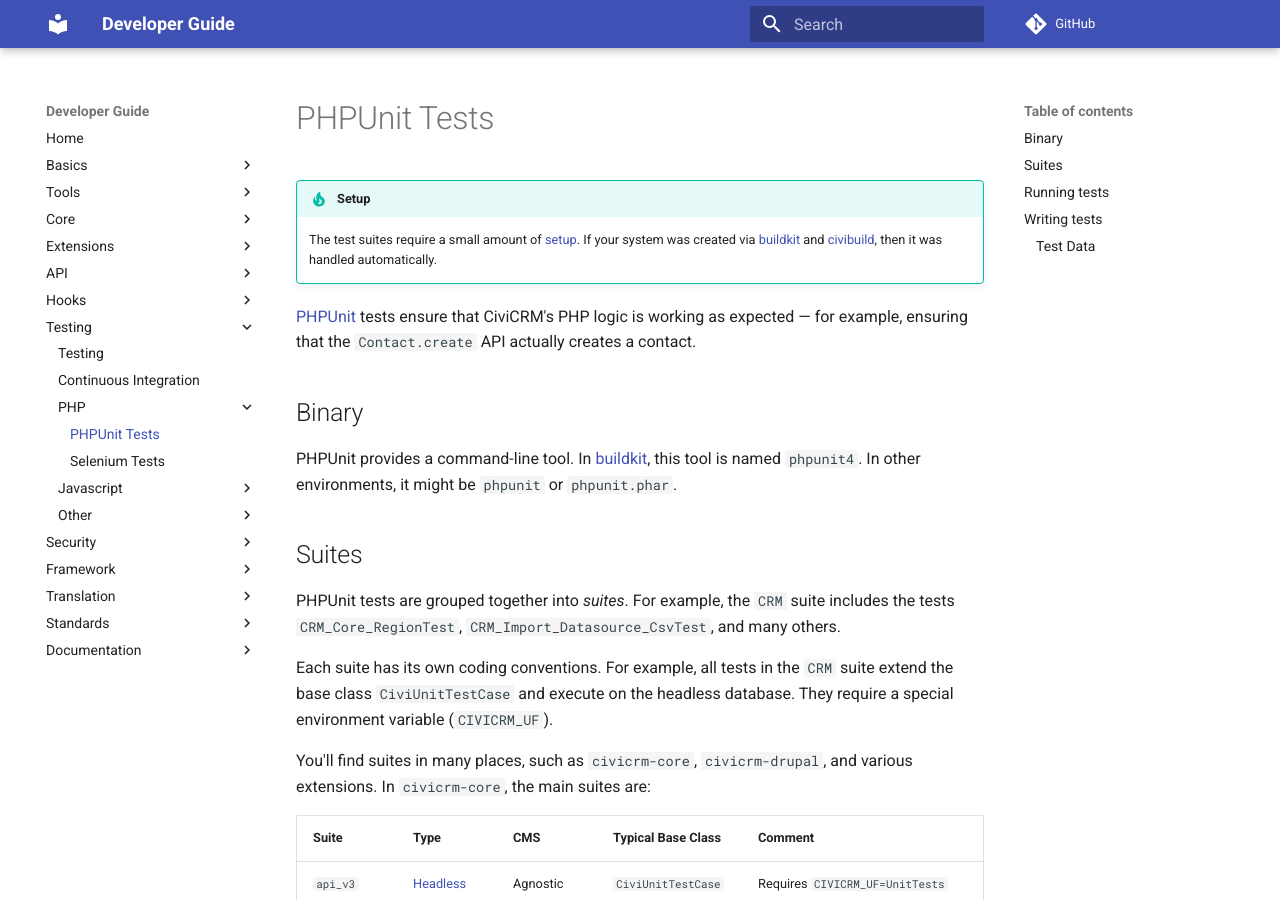
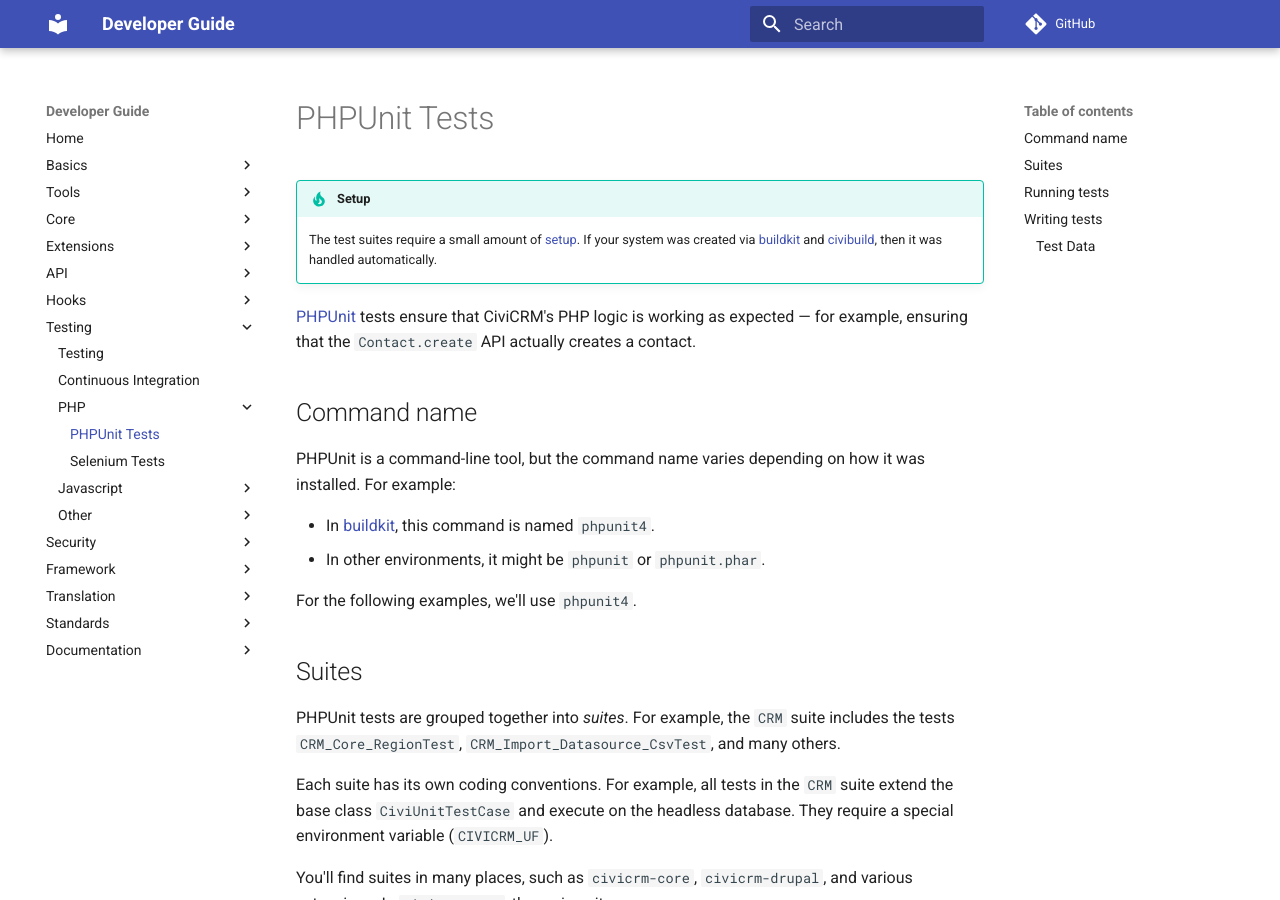
Before and after one commit to civicrm/civicrm-dev-docs, an MkDocs documentation site: the page built from docs/testing/phpunit.md, in a window 1280 px wide and 900 px high. Built offline with MkDocs 1.6.1 and Material for MkDocs 9.7.7, drawn with Linux system fonts in a browser that asks for light colours; comment, search, counter and statistics services are not loaded; old or Windows-style settings are respelled for this version of MkDocs.

Commit message:
phpunit.md - Make "Binary" explanation more readable

```diff
--- a/docs/testing/phpunit.md
+++ b/docs/testing/phpunit.md
@@ -6,10 +6,14 @@
 [PHPUnit](https://phpunit.de/) tests ensure that CiviCRM's PHP logic is working as expected &mdash; for example,
 ensuring that the `Contact.create` API actually creates a contact.
 
-## Binary
+## Command name
 
-PHPUnit provides a command-line tool.  In [buildkit](/tools/buildkit.md), this tool is named `phpunit4`.  In other environments, it might be
-`phpunit` or `phpunit.phar`.
+PHPUnit is a command-line tool, but the command name varies depending on how it was installed. For example:
+
+* In [buildkit](/tools/buildkit.md), this command is named `phpunit4`.
+* In other environments, it might be `phpunit` or `phpunit.phar`.
+
+For the following examples, we'll use `phpunit4`.
 
 ## Suites
 
```
